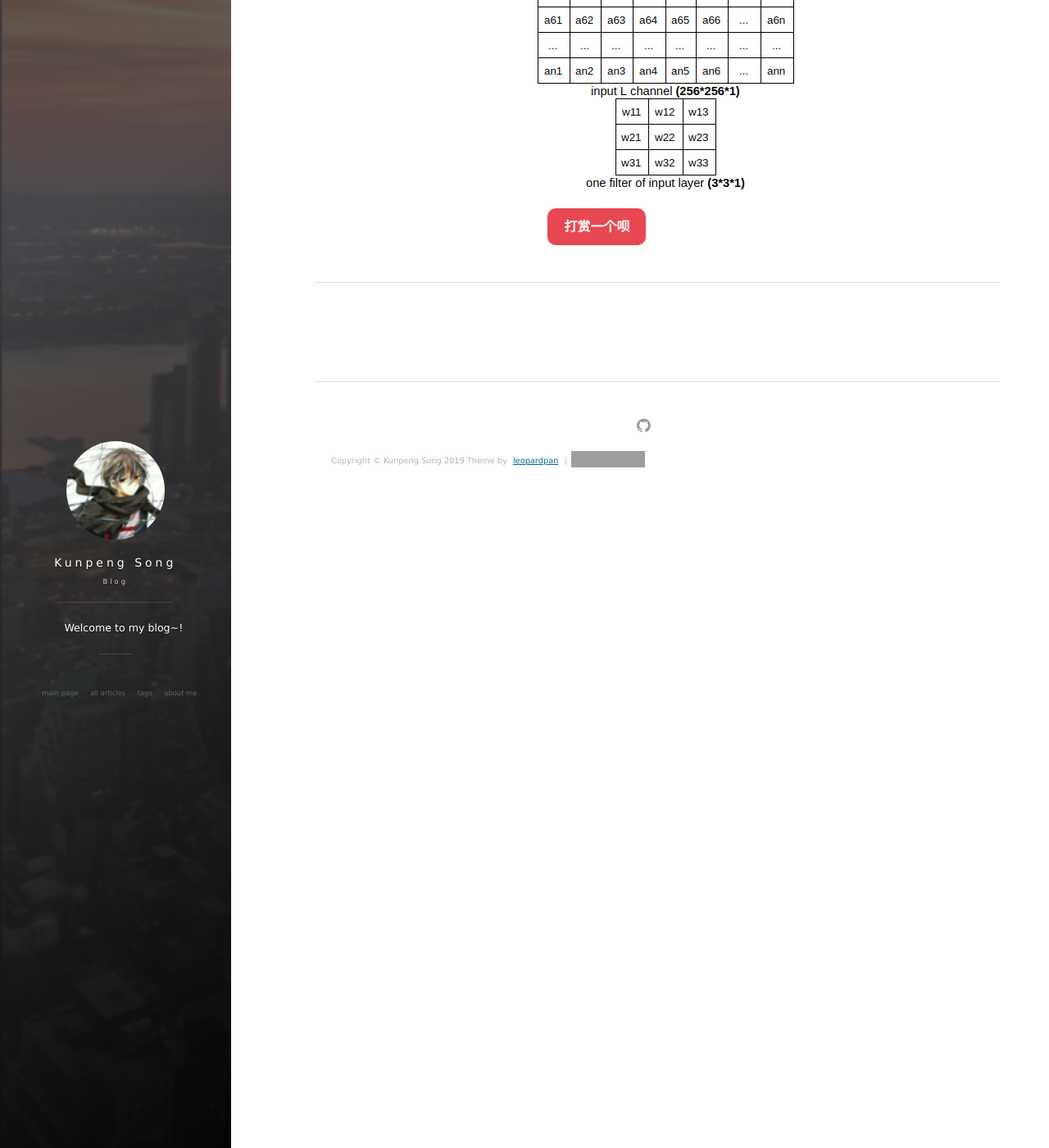
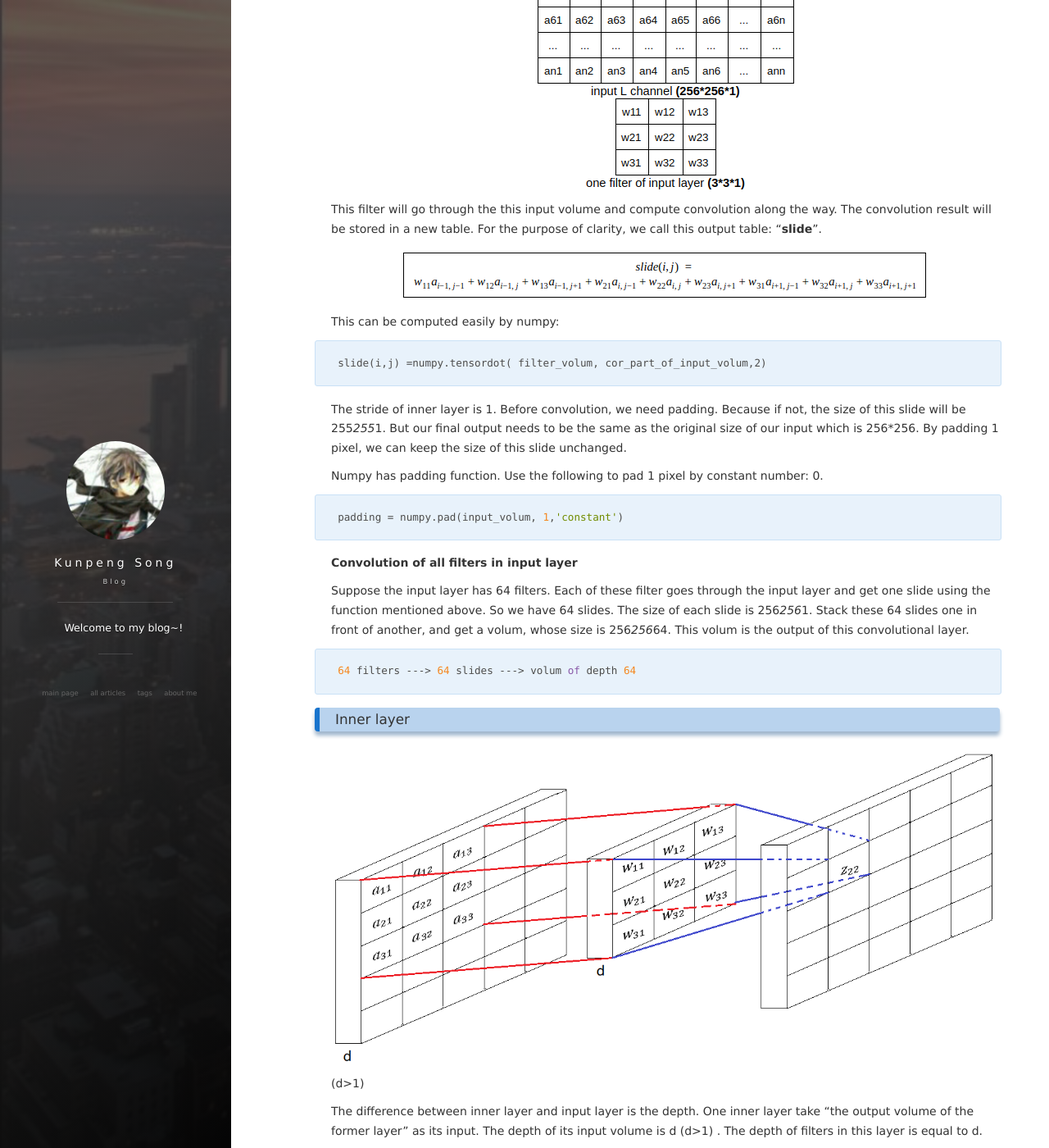
Before and after one commit to KunpengSong/KunpengSong.github.io, a Jekyll site: the page built from _posts/2019-01-5-Forward_Propagate-in-CNN.md, in a window 1280 px wide and 1400 px high, scrolled down 548 px. Shown: the whole window at 82% size. Built offline with Jekyll 4.4.1, drawn with Linux system fonts in a browser that asks for light colours; nearby versions of some CDN libraries; some of the changed text lies outside the part shown; grey boxes are pictures that could not be loaded.

Commit message:
first post

````diff
--- a/_posts/2019-01-5-Forward_Propagate-in-CNN.md
+++ b/_posts/2019-01-5-Forward_Propagate-in-CNN.md
@@ -1,4 +1,6 @@
 ---
+
+
 layout: post
 title: "Forward Propagate in CNN"
 date: 2019-01-5 18:15:06
@@ -18,3 +20,67 @@ Convolutional Neural Network is a efficient tool to handle image recognition pro
 This part focuses on the convolution process of one filter in the input layer. Our image size is 256*256 pixels. The input image of CNN is gray and has only one channel: L channel. So the filters of this layer has depth of 1. For the purpose of clarity, we call this input channel “input **volume**”, and its size is 256\*256\*1. Similarly, the “volume size” of filters in this layer is 3\*3\*1.
 
 ![](/images/posts/Forward_CNN/Screenshot from 2019-01-24 11-20-42.png)
+
+This filter will go through the this input volume and compute convolution along the way. The convolution result will be stored in a new table. For the purpose of clarity, we call this output table: “**slide**”.
+
+![](/images/posts/Forward_CNN/Screenshot from 2019-01-24 11-44-10.png)
+
+This can be computed easily by numpy:
+
+``` python
+slide(i,j) =numpy.tensordot( filter_volum, cor_part_of_input_volum,2)
+```
+
+The stride of inner layer is 1. Before convolution, we need padding. Because if not, the size of this slide will be 255*255*1. But our final output needs to be the same as the original size of our input which is 256*256. By padding 1 pixel, we can keep the size of this slide unchanged.
+
+Numpy has padding function. Use the following to pad 1 pixel by constant number: 0.
+
+```python
+padding = numpy.pad(input_volum, 1,'constant')
+```
+
+**Convolution of all filters in input layer**
+
+Suppose the input layer has 64 filters. Each of these filter goes through the input layer and get one slide using the function mentioned above. So we have 64 slides. The size of each slide is 256*256*1. Stack these 64 slides one in front of another, and get a volum, whose size is 256*256*64. This volum is the output of this convolutional layer.
+
+```
+64 filters ---> 64 slides ---> volum of depth 64
+```
+
+### Inner layer
+
+![](/images/posts/Forward_CNN/pasted image 0.png)
+
+(d>1)
+
+ The difference between inner layer and input layer is the depth. One inner layer take “the output volume of the former layer” as its input. The depth of its input volume is d (d>1) . The depth of filters in this layer is equal to d.
+
+```python
+slide(i,j) =numpy.tensordot( filter_volum, cor_part_of_input_volum, 3)
+```
+
+Another difference is strides. If the input volume of an inner layer is n*n*d, and it has m filters. Then the size of each filter is 3*3*d. The output volume of this inner layer (1 pixel padding) will be the size of:
+
++ If the stride of this layer is 1: n\*n\*m
++ If the stride of this layer is 2: (n/2)\*(n/2)\*m
+
+### Upsampling layer
+
+This layer does nothing but upsampling its input volum through “nearst neighbor upsampling”. For example, take each slide of the input volume as follows:
+
+![](/images/posts/Forward_CNN/Screenshot from 2019-01-24 11-53-51.png)
+
+![](/images/posts/Forward_CNN/Screenshot from 2019-01-24 11-54-15.png)
+
+For each slide of the input volume, repeat the above process. So the size of output  volume of this layer is 4 times larger.
+
+The following picture shows the structure of this CNN.
+
++ After several steps of convolution, the length and height of our volumes decrease and the depth increase. The information on this image is **merged** and combined.
++ Through upsampling process, we can restore the size of input images
+
+![](/images/posts/Forward_CNN/encoder.png)
+
+
+
+Next post we will look into the back propagate process in CNN.
````
Also changed, not shown: images/posts/Forward_CNN/Screenshot from 2019-01-24 11-44-10.png (added), images/posts/Forward_CNN/Screenshot from 2019-01-24 11-53-51.png (added), images/posts/Forward_CNN/Screenshot from 2019-01-24 11-54-15.png (added), images/posts/Forward_CNN/encoder.png (added), images/posts/Forward_CNN/pasted image 0.png (added).
